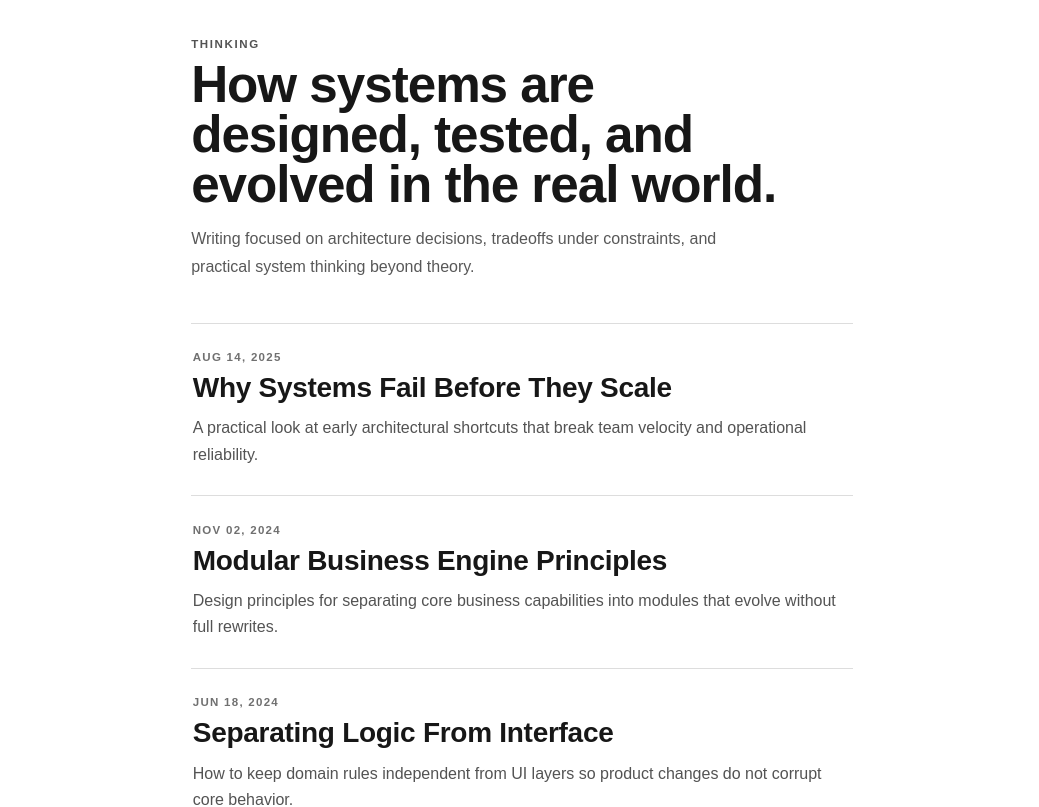
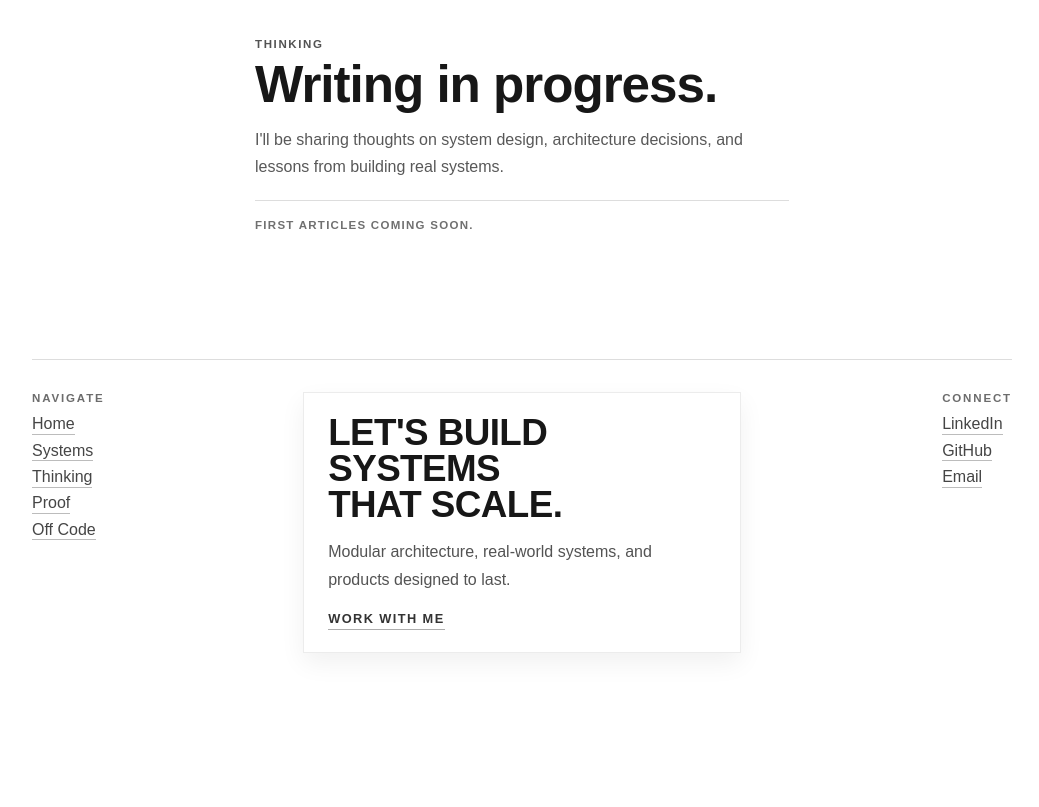
Before and after one commit to d-agung-sungkono/d-agung, a Next.js app: page /thinking in a window 1280 px wide. Shown: the top 807 px of the page, without its empty margins (118-1157 px from the left). Built offline with nearby package versions, Linux system fonts and the light colour scheme.

Commit message:
feat: update ThinkingPage content and structure for clarity

```diff
--- a/src/app/(site)/thinking/page.tsx
+++ b/src/app/(site)/thinking/page.tsx
@@ -1,41 +1,26 @@
-import Link from 'next/link'
-
-import { writings } from '@/data/writings'
-
 import styles from './thinking.module.css'
-
-function formatDate(value: string): string {
-  return new Intl.DateTimeFormat('en-US', {
-    year: 'numeric',
-    month: 'short',
-    day: '2-digit',
-  }).format(new Date(value))
-}
 
 export default function ThinkingPage() {
   return (
     <main className={styles.page}>
       <header className={styles.header}>
         <p className={styles.kicker}>Thinking</p>
-        <h1 className={styles.title}>How systems are designed, tested, and evolved in the real world.</h1>
+        <h1 className={styles.title}>Writing in progress.</h1>
         <p className={styles.intro}>
-          Writing focused on architecture decisions, tradeoffs under constraints,
-          and practical system thinking beyond theory.
+          I&apos;ll be sharing thoughts on system design, architecture decisions,
+          and lessons from building real systems.
         </p>
       </header>
-
-      <section aria-label="Thinking articles">
-        <ul className={styles.list}>
-          {writings.map((writing) => (
-            <li key={writing.slug} className={styles.item}>
-              <Link href={`/thinking/${writing.slug}`} className={styles.link}>
-                <p className={styles.meta}>{formatDate(writing.publishedAt)}</p>
-                <h2 className={styles.itemTitle}>{writing.title}</h2>
-                <p className={styles.excerpt}>{writing.excerpt}</p>
-              </Link>
-            </li>
-          ))}
-        </ul>
+      <section
+        aria-label="Thinking status"
+        style={{
+          maxWidth: '74ch',
+          marginTop: '1.2rem',
+          borderTop: '1px solid rgba(17, 17, 17, 0.14)',
+          paddingTop: '1.1rem',
+        }}
+      >
+        <p className={styles.meta}>First articles coming soon.</p>
       </section>
     </main>
   )
```
